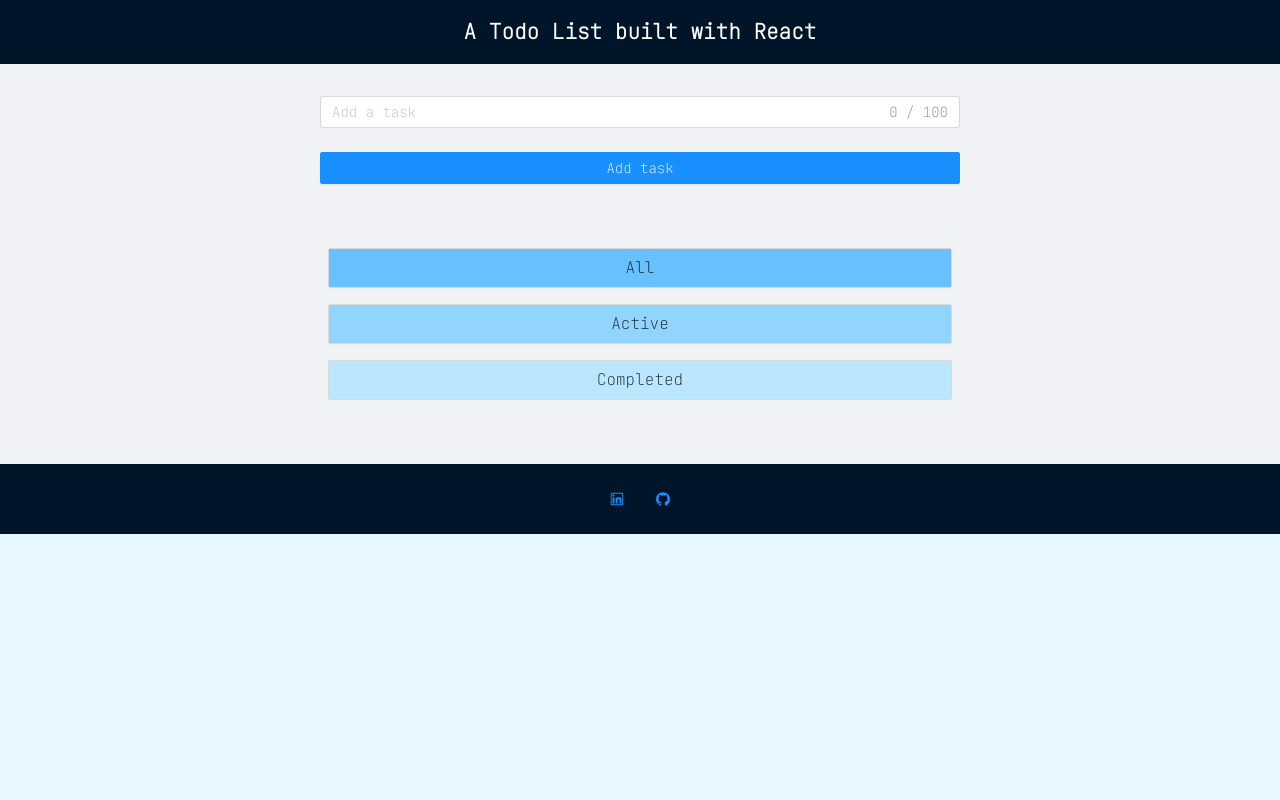
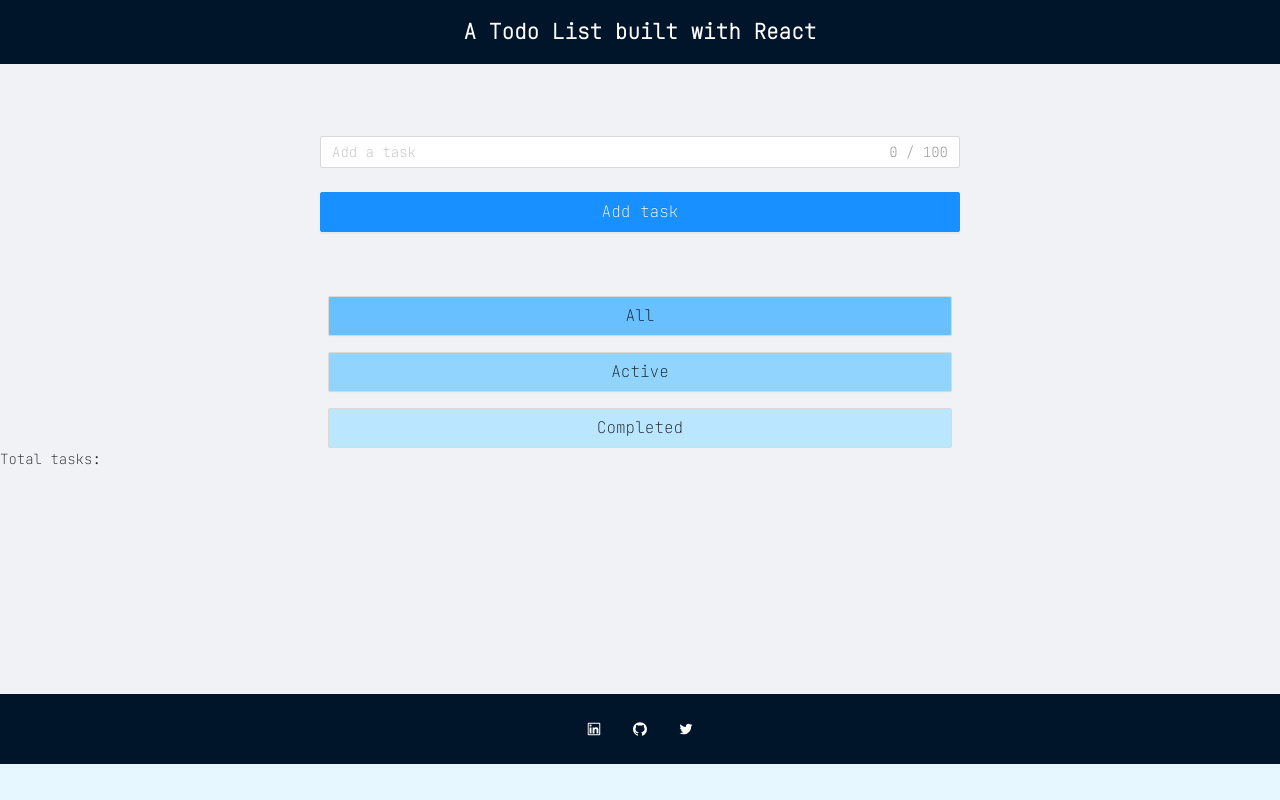
Before and after one commit to calmarti/todolist-react, a React (Create React App) app: page / in a window 1280 px wide. Built offline with nearby package versions, Linux system fonts and the light colour scheme.

Commit message:
layout problem fixed

```diff
--- a/src/App.js
+++ b/src/App.js
@@ -4,32 +4,38 @@ import { nanoid } from "nanoid";
 import List from "./List";
 import { Layout, Input, Form, Button, Row, Col } from "antd";
 
-import { LinkedinOutlined, GithubOutlined } from "@ant-design/icons";
+import {
+  LinkedinOutlined,
+  GithubOutlined,
+  TwitterOutlined,
+} from "@ant-design/icons";
 
 const { Header, Content, Footer } = Layout;
 
 //TODO: arreglar altura del root (por defecto extrañamente pequeña, luego se ajusta en función del espacio que ocupan las tasks)
 //TODO: falta funcionalidad de editar
-//TODO: aumentar tamaño por defecto (no el del hovel) de iconos de linkedIn y GitHub
+//TODO: aumentar tamaño por defecto (no el del hover) de iconos de linkedIn y GitHub
 //TODO: mirar todo list de Lola Rufino a ver que más ...
 //TODO: implementar un contador de tareas activas (count = new + active + count)
-
-
+//TODO: refactorizar (sin pasarme)
 
 function App() {
   const [name, setName] = useState("");
   const [tasks, setTasks] = useState([]);
   const [filter, setFilter] = useState("all");
+  const [count, setCount] = useState(0);
 
   console.log(tasks);
   console.log(filter);
 
   const addTask = (ev) => {
     setName(ev.target.value);
+    setCount((count) => count + 1);
   };
 
   const deleteTask = (ev, id) => {
     setTasks(tasks.filter((task) => task.id !== id));
+    setCount((count) => count - 1);
   };
 
   //TODO: última funcionalidad por implementar:
@@ -122,6 +128,7 @@ function App() {
             {" "}
             <Button
               block
+              size="large"
               /*  style={{ padding: "0 17rem" }} */
               /* type="submit"  */ type="primary"
               className="add-button"
@@ -178,11 +185,20 @@ function App() {
             </Col>
           </Row>
         </div>
+
+        <div>Total tasks: </div>
       </Content>
 
       <Footer className="footer">
-        <a href="http://linkedin.com/in/calmarti-full-stack-developer"><LinkedinOutlined className="zoom" /></a>
-        <a href="https://github.com/calmarti"><GithubOutlined className="zoom" /></a>
+        <a href="http://linkedin.com/in/calmarti-full-stack-developer">
+          <LinkedinOutlined className="icon" />
+        </a>
+        <a href="https://github.com/calmarti">
+          <GithubOutlined className="icon" />
+        </a>
+        <a href="https://twitter.com/calmartithings">
+          <TwitterOutlined className="icon" />
+        </a>
       </Footer>
     </Layout>
   );
--- a/src/app.css
+++ b/src/app.css
@@ -14,7 +14,7 @@ body {
 
 .heading {
   text-align: center;
-  margin: 0rem 0;
+  margin: 0rem auto;
   font-weight: bold;
   color: white;
 
@@ -39,7 +39,7 @@ body {
 }
 
  .form {
-   margin-top:2rem;
+   margin-top:4.5rem;
 /*   display: flex;
   flex-direction: column;
   gap: 1rem;
@@ -51,6 +51,8 @@ body {
 .add-button {
   /*   flex: 0 1 auto; */
   background-color: #1890ff;
+  margin: 0 auto;
+
 }
 
 .show-buttons {
@@ -65,7 +67,7 @@ body {
 
 .row-container {
   margin: 0 auto;
-  width: 80%;
+  width: 60%;
   /*   border:dotted 1px black; */
   background-color: #91d5ff;
   border-radius:4px;
@@ -94,11 +96,14 @@ body {
   display:flex;
   justify-content:center;
   gap:2rem;
-  margin-top:4rem;
-  color:white;
+  margin-top:14rem;
   background-color:#001529;
 }
 
-.zoom:hover{
+.icon{
+  color:white;
+}
+
+.icon:hover{
   transform: scale(2);
 }
```
